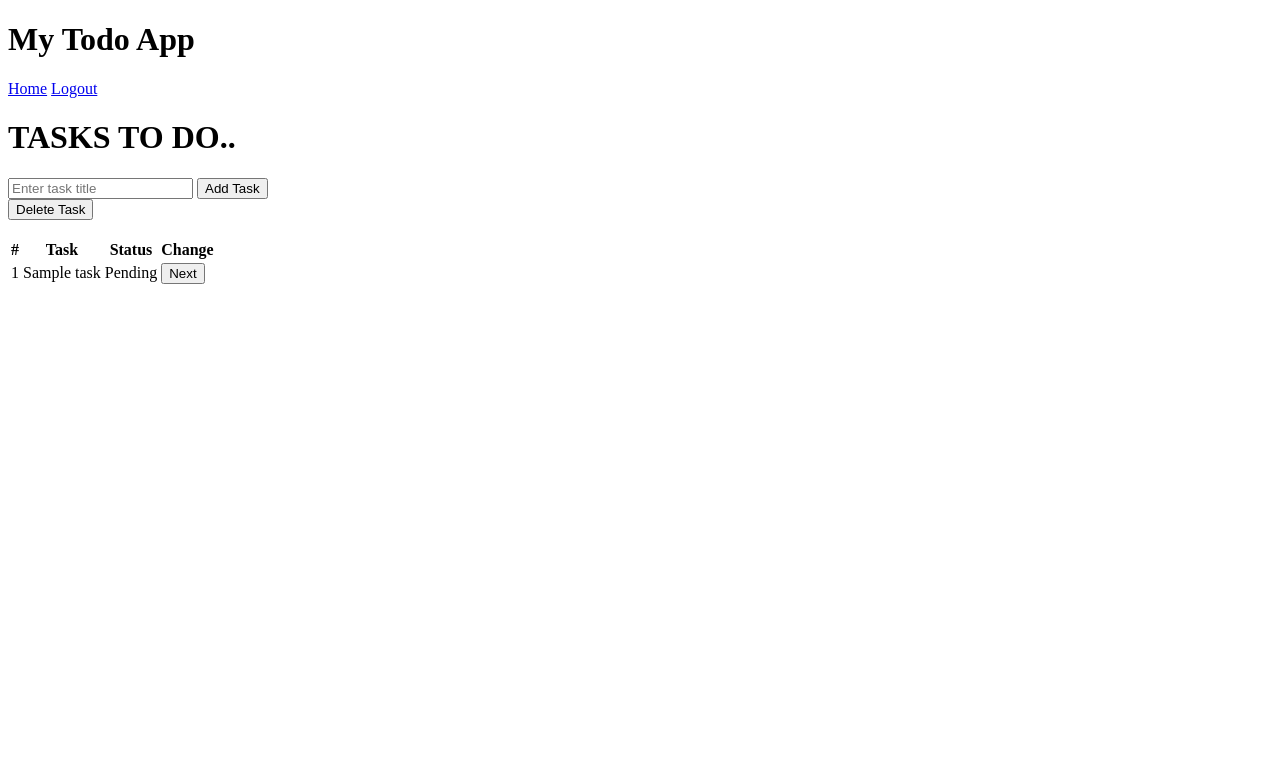
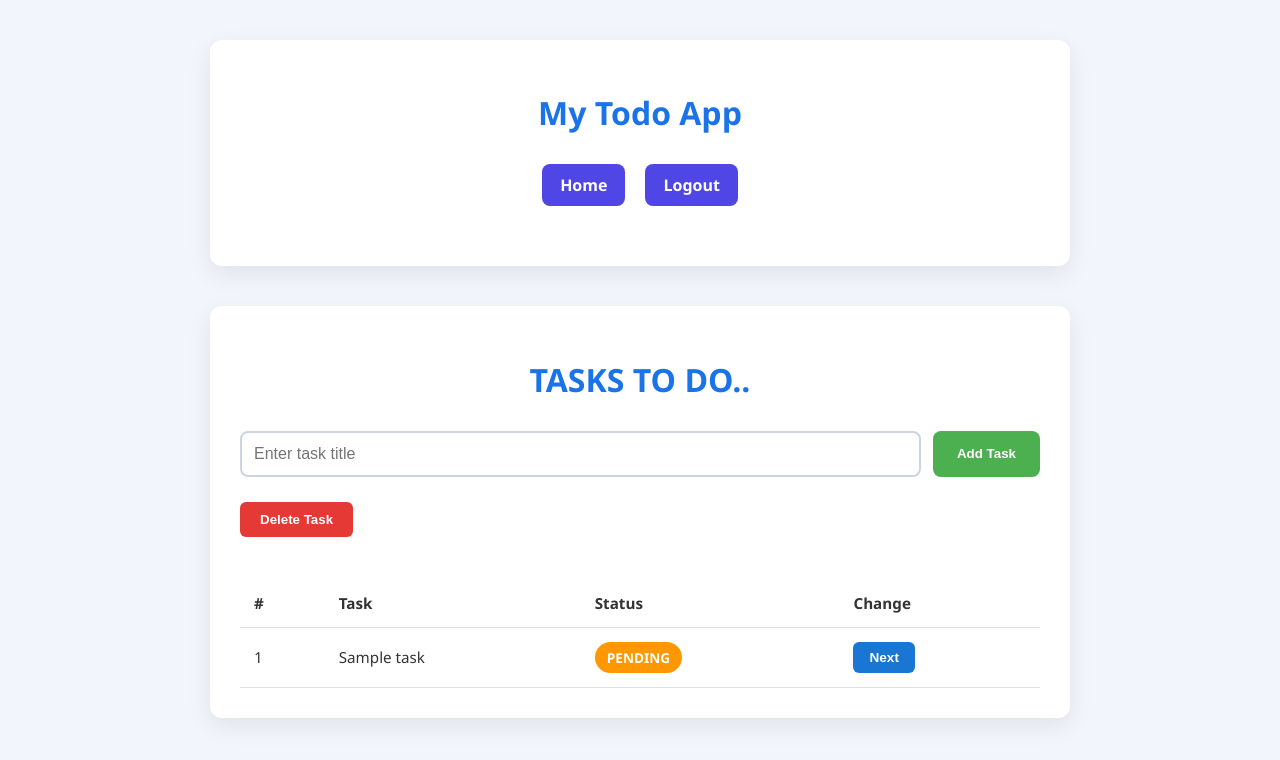
Before and after one commit to piyush-c04/todo-app-flask, a Flask app: page / in a window 1280 px wide. Shown: the top 760 px of the page. Run offline with Flask 3, Linux system fonts and the light colour scheme; the visitor is signed in with stand-in values (Sample User, id 1); tables that the repository leaves empty hold one stand-in row (values such as "Sample post").

Commit message:
final commit

```diff
--- /dev/null
+++ b/app/static/styles.css
@@ -0,0 +1,244 @@
+/* styles.css */
+
+body {
+  font-family: 'Segoe UI', Tahoma, Geneva, Verdana, sans-serif;
+  background: #f2f6fc;
+  margin: 0;
+  padding: 0;
+  color: #333;
+}
+
+.container {
+  max-width: 800px;
+  margin: 40px auto;
+  padding: 30px;
+  background: #ffffff;
+  border-radius: 12px;
+  box-shadow: 0 8px 24px rgba(0, 0, 0, 0.08);
+}
+
+h1 {
+  text-align: center;
+  color: #1a73e8;
+  margin-bottom: 30px;
+}
+
+.task-form {
+  display: flex;
+  gap: 12px;
+  margin-bottom: 25px;
+}
+
+.task-form input[type="text"] {
+  flex: 1;
+  padding: 12px;
+  font-size: 1rem;
+  border: 2px solid #cbd5e1;
+  border-radius: 8px;
+}
+
+.task-form button {
+  padding: 12px 24px;
+  background: #4caf50;
+  color: white;
+  font-weight: bold;
+  border: none;
+  border-radius: 8px;
+  cursor: pointer;
+  transition: 0.2s;
+}
+
+.task-form button:hover {
+  background: #43a047;
+}
+
+.task-table {
+  width: 100%;
+  border-collapse: collapse;
+}
+
+.task-table th, .task-table td {
+  padding: 14px;
+  border-bottom: 1px solid #e0e0e0;
+  text-align: left;
+  font-size: 0.95rem;
+}
+
+.badge {
+  padding: 6px 12px;
+  border-radius: 20px;
+  font-weight: bold;
+  font-size: 0.85rem;
+  color: white;
+  display: inline-block;
+  text-transform: uppercase;
+}
+
+.badge.pending {
+  background-color: #ff9800; /* orange */
+}
+
+.badge.working {
+  background-color: #03a9f4; /* blue */
+}
+
+.badge.completed {
+  background-color: #4caf50; /* green */
+}
+
+.btn-small {
+  padding: 8px 16px;
+  background: #1976d2;
+  color: white;
+  border: none;
+  font-size: 0.85rem;
+  font-weight: 600;
+  border-radius: 6px;
+  cursor: pointer;
+  transition: 0.2s;
+}
+
+.btn-small:hover {
+  background: #1565c0;
+}
+
+.btn-clear {
+  padding: 10px 20px;
+  background: #e53935;
+  color: white;
+  font-weight: bold;
+  border: none;
+  border-radius: 6px;
+  cursor: pointer;
+  margin-bottom: 20px;
+  transition: 0.2s;
+}
+
+.btn-clear:hover {
+  background: #c62828;
+}
+
+/* Flash messages styling */
+.flash-success {
+  background: #d4edda;
+  color: #155724;
+  border: 1px solid #c3e6cb;
+  padding: 12px;
+  border-radius: 6px;
+  margin-bottom: 20px;
+}
+
+.flash-warning {
+  background: #fff3cd;
+  color: #856404;
+  border: 1px solid #ffeeba;
+  padding: 12px;
+  border-radius: 6px;
+  margin-bottom: 20px;
+}
+
+.flash-danger {
+  background: #f8d7da;
+  color: #721c24;
+  border: 1px solid #f5c6cb;
+  padding: 12px;
+  border-radius: 6px;
+  margin-bottom: 20px;
+}
+
+.flash-info {
+  background: #d1ecf1;
+  color: #0c5460;
+  border: 1px solid #bee5eb;
+  padding: 12px;
+  border-radius: 6px;
+  margin-bottom: 20px;
+}
+
+/* Login form styling */
+
+.login-box {
+  max-width: 400px;
+  margin: 0 auto 40px auto;
+  padding: 30px;
+  background-color: #ffffff;
+  border-radius: 12px;
+  box-shadow: 0 6px 20px rgba(0, 0, 0, 0.1);
+}
+
+.login-box h1 {
+  text-align: center;
+  color: #333;
+  margin-bottom: 20px;
+}
+
+.login-box form {
+  display: flex;
+  flex-direction: column;
+  gap: 16px;
+}
+
+.login-box input[type="text"],
+.login-box input[type="password"] {
+  padding: 12px 15px;
+  font-size: 1rem;
+  border: 2px solid #cbd5e1;
+  border-radius: 8px;
+  transition: border 0.3s ease, box-shadow 0.3s ease;
+}
+
+.login-box input[type="text"]:focus,
+.login-box input[type="password"]:focus {
+  border-color: #4f46e5;
+  outline: none;
+  box-shadow: 0 0 0 4px rgba(79, 70, 229, 0.1);
+}
+
+.login-box button {
+  padding: 12px;
+  font-size: 1rem;
+  background: #4f46e5;
+  color: white;
+  font-weight: bold;
+  border: none;
+  border-radius: 8px;
+  cursor: pointer;
+
+}
+
+.login-box button:hover {
+  background: #4338ca;
+}
+
+
+/* Navigation Styling */
+nav {
+  display: flex;
+  justify-content: center;
+  gap: 20px;
+  margin-bottom: 30px;
+}
+
+nav a {
+  display: inline-block;
+  padding: 10px 18px;
+  text-decoration: none;
+  font-weight: 600;
+  color: #ffffff;
+  background-color: #4f46e5;
+  border-radius: 8px;
+}
+
+nav a:hover {
+  background-color: #4338ca;
+  transform: scale(1.05);
+}
+
+/* Different style for logout to indicate action */
+nav a.logout {
+  background-color: #e53935;
+}
+
+nav a.logout:hover {
+  background-color: #c62828;
+}
--- a/app/templates/base.html
+++ b/app/templates/base.html
@@ -4,7 +4,8 @@
     <meta charset="UTF-8">
     <meta name="viewport" content="width=device-width, initial-scale=1.0">
     <title>{% block title %}Todo App{% endblock %}</title>
-    <!-- <link rel="stylesheet" href="{{ url_for('static', filename='css/style.css') }}"> -->
+    <link rel="stylesheet" href="{{ url_for('static', filename='styles.css') }}">
+
 </head>
 <body>
     <header>
```
Also changed, not shown: instance/todo.db.
